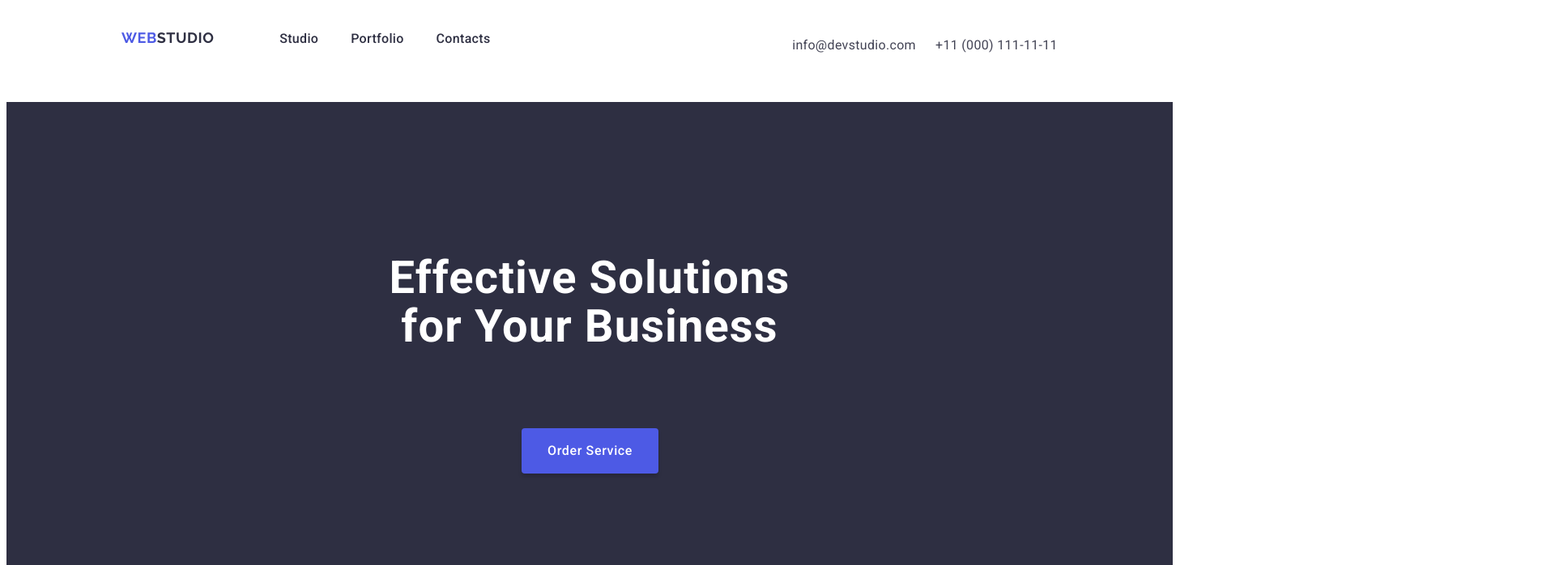
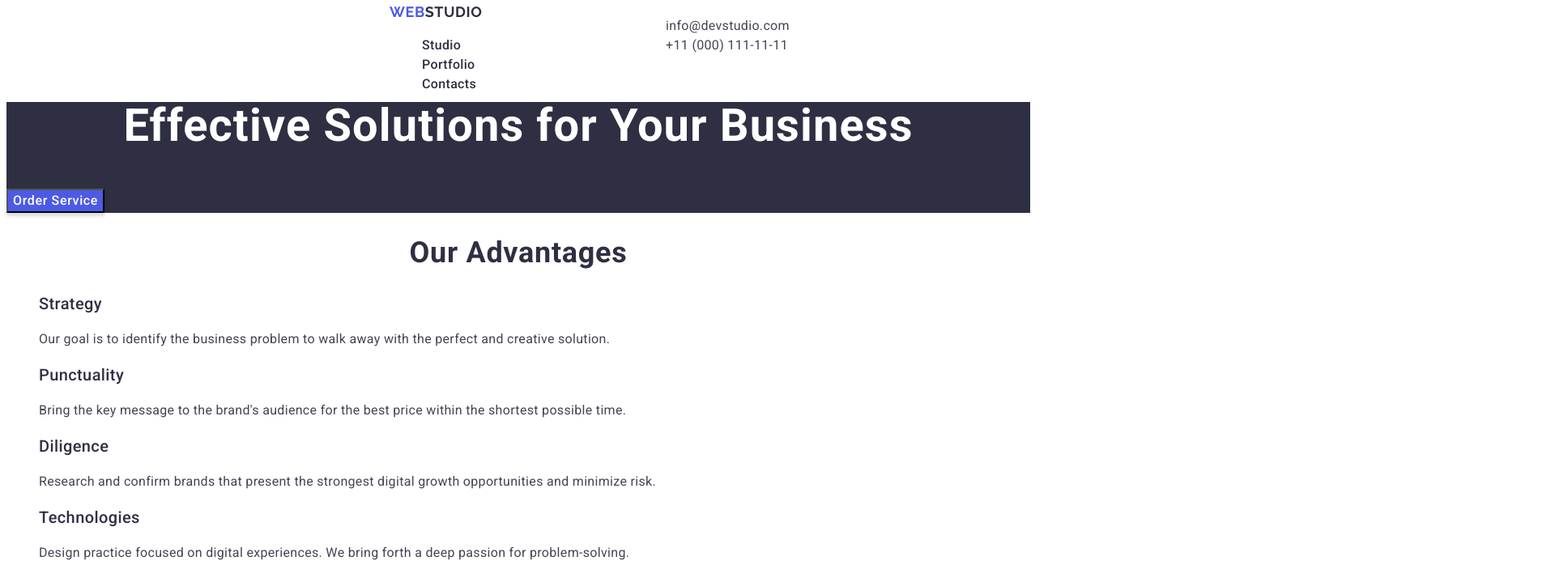
Before and after one commit to YanaMua/goit-markup-hw-02, a plain HTML site: page index.html in a window 1280 px wide. Shown: the top 698 px of the page at 81% size, 1920 px wide, since content can reach past the window. Drawn offline with Linux system fonts and the light colour scheme.

Commit message:
css delete

```diff
--- a/css/styles.css
+++ b/css/styles.css
@@ -2,13 +2,13 @@
     --c-body: #434455;
     --c-logo_web: #4D5AE5;
     --c-logo-studio-footer: #F4F4FD;
-    --color-hero: #FFF;
+    --color-hero: #FFFFFF;
     --c-title: #2E2F42;
     --c-a: #404BBF;
     --c-a-hover: #404BBF;
     --c-border: #E7E9FC;
 
-    --bc-body: #FFF;
+    --bc-body: #FFFFFF;
     --bc-hero: #2E2F42;
     --bc-hero-button: #4D5AE5;
     --bc-team-fon:#F4F4FD;
@@ -16,9 +16,9 @@
 
 body {
     background-color: var(--bc-body);
-    padding: 0;
+    /* padding: 0;
     width: 1440px;
-    height: 3300px;
+    height: 3300px; */
     font-family: "Roboto", sans-serif;
     font-weight: normal;
     font-style: normal;
@@ -30,8 +30,8 @@ body {
 /* For all "ul" */
 ul {
 	list-style-type: none;
-    display: inline-flex;
-    gap: 24px;
+    /* display: inline-flex;
+    gap: 24px; */
 
 }
 
@@ -61,10 +61,9 @@ color: var(--c-a-hover);
 }
 
 /* Menu navigation (logo+menu) */
-.navigation {
-    padding: 0;
+/* .navigation {padding: 0;
     border: 0;
-}
+} */
 
 /* Logo */
 .logo {
@@ -74,17 +73,17 @@ color: var(--c-a-hover);
     line-height: 1.17;
     letter-spacing: 0.03em;
 
-    height: 24px;
-    width: 115px;
+    /* height: 24px;
+    width: 115px; */
     text-transform: uppercase;
     color: var(--c-logo_web);
 
-    padding: 0;
+    /* padding: 0;
     border: 0;
     margin-top: 24px;
     margin-left: 0px;
     text-align: center;
-    flex-shrink: 0;
+    flex-shrink: 0; */
 }
 
 /* Logo color */
@@ -100,25 +99,25 @@ color: var(--c-a-hover);
 /* menu */
 .menu {
     font-weight: 500;
+    height: 24px;
+    width: 261px;}
+    /*
     align-items: flex-start;
     gap: 40px;
     padding: 0;
     border: 0;
 
-    height: 24px;
-    width: 261px;
+    margin-top: 24px;
+    margin-left: 76px;}*/
 
-    margin-top: 24px;
-    margin-left: 76px;
-}
 /* .link-menu keine*/
 
 
 /* address */
 .address {
-    gap: 40px;
+    /* gap: 40px;
     margin-top: 24px;
-    margin-left: 332px;
+    margin-left: 332px; */
     font-style: normal;
 }
 .link-address {
@@ -130,12 +129,12 @@ color: var(--c-a-hover);
 /* background */
 
 .section-hero {
-    width: 1440px;
+    background:var(--bc-hero);
+    /* width: 1440px;
     height: 600px;
     padding: 0;
     border: 0;
-    background:var(--bc-hero);
-    margin-top: 0;
+    margin-top: 0; */
 
     }
 /* Header 1 */
@@ -147,10 +146,10 @@ color: var(--c-a-hover);
     letter-spacing: 0.02em;
     text-align: center;
 
-    padding-top: 188px;
+    /* padding-top: 188px;
     padding-left: 472px;
     padding-right: 472px;
-    padding-bottom: 48px;
+    padding-bottom: 48px; */
     }
 
 /* Button */
@@ -161,20 +160,20 @@ color: var(--c-a-hover);
     line-height: 1.5;
     color: var(--color-hero);
     letter-spacing: 0.04em;
-    border: none;
-    border-radius: 4px;
+    /* border: none;
+    border-radius: 4px; */
     background: var(--bc-hero-button);
     box-shadow: 0px 4px 4px 0px rgba(0, 0, 0, 0.15);
 
     cursor: pointer;
 
-    display: inline-flex;
+    /* display: inline-flex;
     padding: 16px 32px;
     align-items: flex-start;
     gap: 10px;
 
     margin-bottom: 188px;
-    margin-left: 636px;
+    margin-left: 636px;  */
 }
 .hero-button:hover {
     background-color: var(--c-a)
@@ -186,14 +185,15 @@ color: var(--c-a-hover);
 /*Section 2 Our advantages */
 /* invisible title h2 visuell */
 
-.section-advantages {
+/* .section-advantages {
     padding-top: 0;
     padding-bottom: 0;
     width: 1440px;
-}
+} */
+
  /* invisible title visuell */
  .visually-hidden {
-    position: absolute;
+    /* position: absolute;
     width: 1px;
     height: 1px;
     margin: -1px;
@@ -201,12 +201,11 @@ color: var(--c-a-hover);
     border: 0;
     clip: rect(0, 0, 0, 0);
     overflow: hidden;
-    white-space: nowrap;
+    white-space: nowrap; */
  }
 
 /* All header h2*/
 h2 {
-    padding: 0;
     color: var(--c-title);
     text-align: center;
     font-size: 36px;
@@ -214,11 +213,12 @@ h2 {
     line-height: 1.11;
     letter-spacing: 0.02em;
     text-transform: capitalize;
+    /* padding: 0; */
 }
 
 /* list all advantages */
 .all-advantages {
-    padding-top: 120px;
+    /* padding-top: 120px;
     padding-left: 156px;
     padding-right: 156px;
     padding-bottom: 120px;
@@ -232,7 +232,7 @@ h2 {
 
     flex-shrink: 0;
     display: flex;
-    justify-content: center;
+    justify-content: center; */
 }
 
 /* All header h3 */
@@ -251,35 +251,35 @@ h3 {
 }
 
 .advantages-text {
-    width: 264px;
     text-align: left;
+    /* width: 264px;
     margin-top: 0;
     margin-left: 0;
-}
+} */
 
 /* Section 3 Team */
 
 .section-team {
-    padding: 0;
+    background-color: var(--bc-team-fon);
+    /* padding: 0;
     width: 1440px;
     height: 732px;
-    background-color: var(--bc-team-fon);
     margin-top: 0px;
-    margin-bottom:0px;
+    margin-bottom:0px; */
 }
 
     /* Header h2 in sektion team */
 .header-section-team {
-    padding-top: 120px;
+    /* padding-top: 120px;
     padding-bottom: 72px;
     display: flex;
-    justify-content: center;
+    justify-content: center; */
 }
 
 /* Team cards */
 
 .team-all-cards {
-    padding-top: 0;
+    /* padding-top: 0;
     padding-left: 156px;
     padding-right: 156px;
     padding-bottom: 120px;
@@ -287,15 +287,15 @@ h3 {
     border: 0;
     flex-shrink: 0;
     display: flex;
-    justify-content: center;
+    justify-content: center; */
     }
 
     .team-card {
-        display: inline-flex;
+        /* display: inline-flex;
         padding-bottom: 0px;
         flex-direction: column;
         justify-content: center;
-        align-items: center;
+        align-items: center; */
         background-color: var(--bc-body);
     }
 
@@ -309,29 +309,29 @@ h3 {
     }
 /* Section 4 Our Portfolio */
 .section-portfolio {
-    width: 1128px;
+    /* width: 1128px;
     height: 1000px;
     flex-shrink: 0;
 
     padding-top: 120px;
     padding-left: 156px;
     padding-right: 156px;
-    padding-bottom: 120px;
+    padding-bottom: 120px; */
     background-color: var(--bc-body);
-    border: 1px;
+    /* border: 1px; */
 }
 .header-portfolio {
     text-align: center;
-    padding-top: 0px;
-    padding-bottom: 72px;
+    /* padding-top: 0px;
+    padding-bottom: 72px; */
 }
 /* .all-projects*/
 
 .project {
-    width: 360px;
+    /* width: 360px;
     height: 420px;
     padding-top: 0px;
-    padding-bottom: 32px;
+    padding-bottom: 32px; */
 
     border: 1px solid var(--c-border);
     background-color: var(--bc-body);
@@ -346,9 +346,9 @@ h3 {
 
 /*footer  */
 .footer {
-    width: 1440px;
+    /* width: 1440px;
     height: 312px;
-    padding: 0;
+    padding: 0; */
     background-color: var(--bc-hero);
 }
 .text-footer {
```
Also changed, not shown: images/team1.jpg (deleted), images/team2.jpg (deleted), images/team3.jpg (deleted), images/team4.jpg (deleted), 1 other file.
